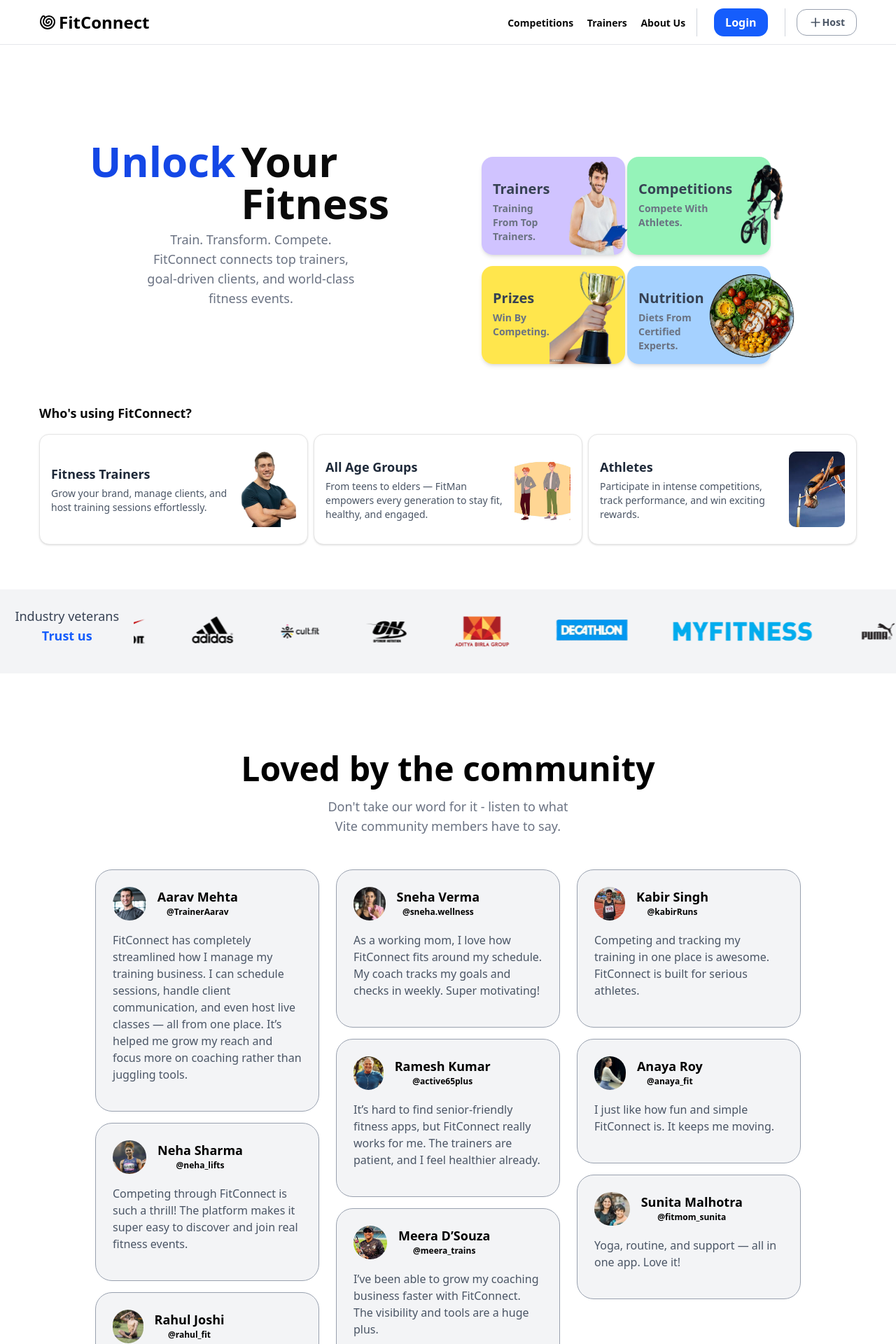
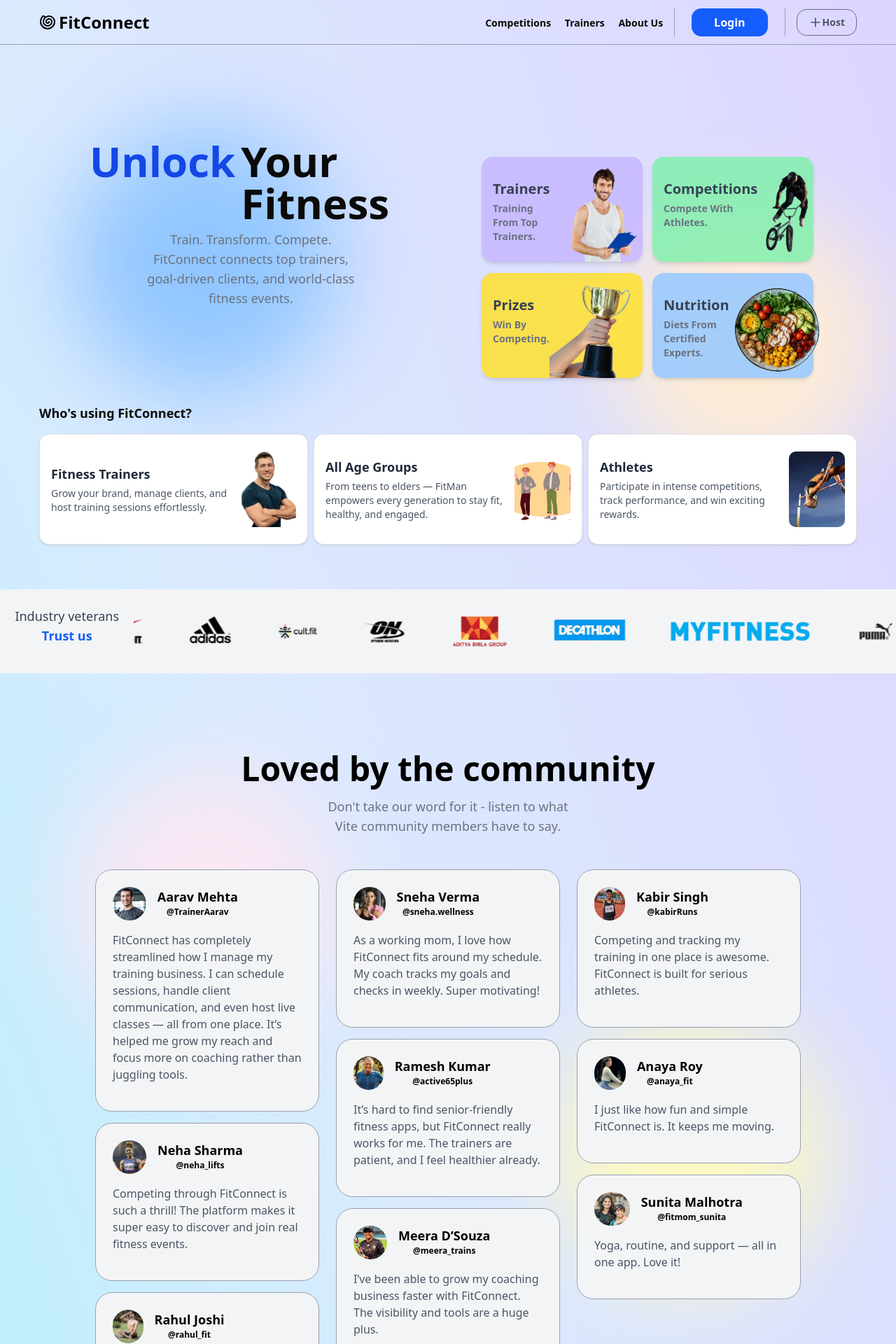
Before and after one commit to Praveenkumar02023/fit-connect, a React (Vite) app in the folder frontend/: page / in a window 1280 px wide. Shown: the top 1920 px of the page at 70% size. Built offline with nearby package versions, Linux system fonts and the light colour scheme.

Commit message:
add CTA and footer, add gradient and gradient minor animations.

```diff
--- a/frontend/src/App.jsx
+++ b/frontend/src/App.jsx
@@ -11,7 +11,6 @@ function App() {
         <Route path='/' element={<Home/>}/>
         <Route path="/signin" element={<Signin />} />
         <Route path="/signup" element={<Signup />} />
-
       </Routes>
     </Router>
   )
--- a/frontend/src/components/Home.jsx
+++ b/frontend/src/components/Home.jsx
@@ -8,12 +8,18 @@ import LogoSlider from "./LandingPage/LogoSlider.jsx"
 import Reviews from "./LandingPage/Reviews.jsx"
 import TopMentor from "./LandingPage/TopMentor.jsx"
 import TopCompetition from "./LandingPage/TopCompetetion.jsx"
+import CallToAction from "./LandingPage/CallToAction.jsx"
+import Footer from "./LandingPage/Footer.jsx"
+import { useNavigate } from "react-router-dom"
 
 const Home = () => {
+
+  const navigate = useNavigate();
+
   return (
-    <div className='min-h-screen w-full flex flex-col overflow-x-hidden gap-y-4 '>
+    <div className='bg-gradient-to-bl from-violet-200 via-blue-100 to-cyan-200 min-h-screen w-full flex flex-col overflow-x-hidden gap-y-4 '>
 
-      <div className='px-14 items-center h-16 w-full  border-b border-gray-200 flex justify-between ' >
+      <div className='px-14 items-center h-16 w-full  border-b border-gray-400 flex justify-between ' >
         <div className='flex justify-center items-center text-black font-bold text-2xl ' >
           {<Shell />}
           <h1 className='ml-1' >FitConnect</h1>
@@ -24,17 +30,22 @@ const Home = () => {
             <NavbarLink text={" Trainers "} to={"/signin"} />
             <NavbarLink text={" About Us "} to={"/about"} />
           </div>
-          <div className=" h-full w-fit px-6 border-x border-gray-300" >
-            <Button size="md" className="transform-transition hover:scale-105 rounded-full text-md font-semibold " >Login</Button>
+          <div className=" h-full w-fit px-6 border-x border-gray-400" >
+            <Button size="md" className="transform-transition hover:scale-105 rounded-full text-md font-semibold px-8 cursor-pointer " onClick={() => {navigate("/signin")}} >Login</Button>
           </div>
-          <Button className=" items-center justify-center rounded-full ml-2 flex text-sm font-semibold border-gray-400 text-gray-600 hover:bg-blue-100 hover:border-blue-400 hover:text-blue-600 transform-transition hover:scale-105 " size="md" variant="outline" >{<Plus size={20}/>}Host</Button>
+          <Button className=" items-center justify-center rounded-full ml-2 flex text-sm font-semibold border-gray-500 text-gray-600 hover:bg-blue-100 hover:border-blue-400 hover:text-blue-600 transform-transition hover:scale-105 cursor-pointer  " size="md" variant="outline" onClick={() => {navigate("/event/create")}} >{<Plus size={20}/>}Host</Button>
         </div>
       </div>
 
       {/* hero section */}
-      <div className="py-24 flex h-[60vh] w-full px-[10%] justify-between">
+      <div className=" relative py-24 flex h-[60vh] w-full px-[10%] justify-between">
 
-        <div className="w-[45%] flex flex-col h-full items-center justify-center" >
+        <div className="absolute inset-0" >
+            <div className=" absolute top-25 blur-3xl left-25 h-96 w-96 bg-blue-300  rounded-full animate-pulse"></div>
+             <div className=" absolute top-55 blur-3xl right-5 h-96 w-96 bg-orange-100  rounded-full animate-pulse"></div>
+        </div>
+
+        <div className="relative w-[45%] flex flex-col h-full items-center justify-center" >
 
           <h1 className=" text-6xl flex font-bold" ><p className="mr-2 text-blue-700" > Unlock </p>  Your Fitness</h1>
 
@@ -42,7 +53,7 @@ const Home = () => {
 
         </div>
 
-        <div className="  w-[50%]  p-12  h-full justify-center  items-center grid grid-cols-2 gap-y-4 " >
+        <div className="relative w-[50%]  p-12  h-full justify-center  items-center grid grid-cols-2 gap-y-4 gap-x-18 " >
 
             <FeatureCard title={"Trainers"} subtitle={"Training From Top Trainers."} bgColor={"bg-violet-300/80"} image={"../../public/trainer.png"} />
 
@@ -56,7 +67,7 @@ const Home = () => {
         </div>
       </div>
 
-      <div className="px-14 w-full ">
+      <div className="relative px-14 w-full ">
         <h1 className="text-lg font-semibold " >Who's using FitConnect? </h1>
         <div className="flex gap-x-2 w-full pt-4 " >
           <WhoCard title={"Fitness Trainers"} description={"Grow your brand, manage clients, and host training sessions effortlessly."} image={"/whoTrainer.png"} />
@@ -76,6 +87,10 @@ const Home = () => {
       <TopMentor/>
 
       <TopCompetition/>
+
+      <CallToAction/>
+
+      <Footer/>
     </div>
   )
 }
--- /dev/null
+++ b/frontend/src/components/LandingPage/CallToAction.jsx
@@ -0,0 +1,24 @@
+import { ArrowRight } from "lucide-react";
+
+const CallToAction = () => {
+  return (
+    <div className="relative w-screen px-14" >
+        <section className="bg-gradient-to-r from-indigo-900 via-blue-600 to-pink-900 text-white py-16 text-center rounded-2xl shadow-lg mt-16">
+      <h2 className="text-4xl font-bold mb-4">Level Up Your Fitness Journey with FitMan</h2>
+      <p className="text-lg mb-8 max-w-2xl mx-auto">
+        Whether you're a trainer looking to grow or a fitness enthusiast ready to transform, FitMan gives you the tools to connect, train, and thrive.
+      </p>
+      <div className="flex justify-center gap-4 flex-wrap">
+        <button className="bg-white text-blue-700 hover:bg-blue-100 font-semibold py-3 px-6 rounded-full flex items-center gap-2 transition hover:scale-105 cursor-pointer">
+          Join as a Trainer <ArrowRight className="w-4 h-4" />
+        </button>
+        <button className="bg-black bg-opacity-20 hover:bg-opacity-40 font-semibold py-3 px-6 rounded-full flex items-center gap-2 transition hover:scale-105 cursor-pointer">
+          Explore Events & Trainers <ArrowRight className="w-4 h-4" />
+        </button>
+      </div>
+    </section>
+    </div>
+  );
+};
+
+export default CallToAction;
--- a/frontend/src/components/LandingPage/CompetitionCard.jsx
+++ b/frontend/src/components/LandingPage/CompetitionCard.jsx
@@ -3,7 +3,7 @@ import { Eye, Users } from "lucide-react";
 
 const CompetitionCard = ({ title, organizer, tags, views, applied, image }) => {
   return (
-    <div className="min-w-[290px] max-w-[290px] h-[225px] rounded-xl bg-white border shadow-sm flex flex-col overflow-hidden relative">
+    <div className="hover:border-black hover:scale-105 transition-transform min-w-[290px] max-w-[290px] h-[225px] rounded-xl bg-white border border-gray-400 shadow-sm flex flex-col overflow-hidden relative">
       {/* Top half: image and tags */}
       <div
         className="h-[35%] relative bg-gradient-to-br from-purple-100 via-blue-100 to-blue-100"
--- /dev/null
+++ b/frontend/src/components/LandingPage/Footer.jsx
@@ -0,0 +1,52 @@
+import { Dumbbell, Heart, Shell } from 'lucide-react';
+import { Link } from 'react-router-dom';
+
+const Footer = () => {
+  return (
+    <div className="mt-12 px-12 h-[40vh] w-full bg-gray-900">
+      <div className="flex py-4 h-[75%] flex-wrap">
+        {/* Left Side - Branding */}
+        <div className="gap-y-4 flex flex-col justify-between text-white w-full md:w-1/2 p-8">
+          <h2 className="text-5xl font-bold text-white flex items-center gap-2">
+            <Shell className="size-10 text-white " /> FitConnect
+          </h2>
+          <p className="pt-2 text-gray-400">
+            Connect with certified trainers, join exciting fitness events, and reach your goals with the best support — all in one platform.
+          </p>
+          <p className="pt-8 text-gray-400">© 2025 FitConnect. All rights reserved.</p>
+        </div>
+
+        {/* Right Side - Links */}
+        <div className="text-white w-full md:w-1/2 flex items-center justify-evenly flex-wrap md:flex-nowrap gap-y-8 md:gap-x-12 p-8">
+          <div className="flex flex-col gap-y-3">
+            <h3 className="text-lg font-bold">Quick Links</h3>
+            <ul className="ml-2 flex flex-col gap-y-2">
+              <li className="hover:underline"><Link to="/">Find Trainers</Link></li>
+              <li className="hover:underline"><Link to="/">Explore Events</Link></li>
+              <li className="hover:underline"><Link to="/">FitConnect Feed</Link></li>
+              <li className="hover:underline"><Link to="/">Join as Trainer</Link></li>
+            </ul>
+          </div>
+          <div className="ml-8 flex flex-col gap-y-3">
+            <h3 className="text-lg font-bold">Company</h3>
+            <ul className="ml-2 flex flex-col gap-y-2">
+              <li className="hover:underline"><Link to="/">About Us</Link></li>
+              <li className="hover:underline"><Link to="/">Contact</Link></li>
+              <li className="hover:underline"><Link to="/">Privacy Policy</Link></li>
+              <li className="hover:underline"><Link to="/">Terms of Service</Link></li>
+            </ul>
+          </div>
+        </div>
+      </div>
+
+      {/* Bottom Bar */}
+      <div className="h-[25%] w-full border-t border-gray-800 flex justify-center text-white items-center text-sm text-center">
+        <p className="flex items-center">
+          Built with <Heart className="mx-2 size-5 text-red-500 fill-red-500" /> by <span className="ml-1 font-medium">Team 31</span>.
+        </p>
+      </div>
+    </div>
+  );
+};
+
+export default Footer;
--- a/frontend/src/components/LandingPage/MentorCard.jsx
+++ b/frontend/src/components/LandingPage/MentorCard.jsx
@@ -1,6 +1,6 @@
 const MentorCard = ({ name, role, image, rating }) => (
 
-  <div className=" hover:border hover:border-black min-w-[260px] max-w-[280px] bg-white shadow rounded-xl overflow-hidden border">
+  <div className="transition-transform hover:scale-105 hover:border hover:border-black min-w-[260px] max-w-[280px] bg-white shadow rounded-xl overflow-hidden border">
     {/* Top Banner */}
     <div className="bg-violet-100 p-3 relative flex justify-between items-start">
       <span className="bg-blue-900 text-white text-xs px-2 py-1 rounded-full">Available</span>
--- a/frontend/src/components/LandingPage/Reviews.jsx
+++ b/frontend/src/components/LandingPage/Reviews.jsx
@@ -63,15 +63,20 @@ const Reviews = () => {
 
 
   return (
-    <div className="px-14 py-24 w-full flex flex-col  items-center h-[110vh] gap-y-12 " >
+    <div className="relative px-14 py-24 w-full flex flex-col  items-center h-[110vh] gap-y-12 " >
 
-        <div className="flex flex-col items-center gap-y-4 w-[60%] text-center" >
+        <div className="inset-0 absolute" >
+         <div className=" absolute top-30 blur-3xl left-25 h-96 w-96 bg-pink-100  rounded-full animate-pulse"></div>
+          <div className=" absolute  blur-3xl bottom-5 right-25 h-96 w-96 bg-yellow-100  rounded-full animate-pulse"></div>
+      </div>
+
+        <div className="relative flex flex-col items-center gap-y-4 w-[60%] text-center" >
           <h1 className="text-black font-bold text-5xl" >Loved by the community</h1>
           <p className="text-gray-500 w-[50%] text-lg " >
             Don't take our word for it - listen to what Vite community members have to say.
           </p>
         </div>
-        <div className="flex gap-x-6" >
+        <div className="relative flex gap-x-6" >
 
           <div  className="flex flex-col gap-y-4 pt-">
 
--- a/frontend/src/components/LandingPage/TopCompetetion.jsx
+++ b/frontend/src/components/LandingPage/TopCompetetion.jsx
@@ -67,7 +67,13 @@ const TopCompetition = () => {
   };
 
   return (
-    <div className="pt-18 px-14 py-10 w-full">
+    <div className="relative pt-18 px-14 py-10 w-full">
+
+      <div className="inset-0 absolute" >
+         <div className=" absolute top-30 blur-3xl left-25 h-96 w-96 bg-green-100  rounded-full animate-pulse"></div>
+          <div className=" absolute  blur-3xl right-25 h-96 w-96 bg-violet-200  rounded-full animate-pulse"></div>
+      </div>
+
       {/* Header */}
       <div className="flex justify-between items-center mb-6 w-full ">
         <div className="flex flex-col items-center w-full">
@@ -81,19 +87,19 @@ const TopCompetition = () => {
       </div>
 
       {/* Arrow + Scroll Section */}
-      <div className="flex justify-center items-center">
+      <div className="relative flex justify-center items-center">
         {/* Left Arrow */}
         <div className="px-12">
           <ArrowLeft
             onClick={() => scroll("left")}
-            className="border rounded-full cursor-pointer hover:border-gray-200 hover:bg-gray-100"
+            className="relative border rounded-full cursor-pointer hover:border-gray-400 hover:bg-gray-100"
           />
         </div>
 
         {/* Scrollable Cards */}
         <div
           ref={scrollRef}
-          className="flex overflow-x-auto scroll-smooth gap-4 no-scrollbar"
+          className="py-4 relative flex overflow-x-auto scroll-smooth gap-4 no-scrollbar"
         >
           {competitions.map((comp, i) => (
             <CompetitionCard key={i} {...comp} />
@@ -104,7 +110,7 @@ const TopCompetition = () => {
         <div className="px-12">
           <ArrowRight
             onClick={() => scroll("right")}
-            className="border rounded-full cursor-pointer hover:border-gray-200 hover:bg-gray-100"
+            className="relative border rounded-full cursor-pointer hover:border-gray-200 hover:bg-gray-100"
           />
         </div>
       </div>
--- a/frontend/src/components/LandingPage/TopMentor.jsx
+++ b/frontend/src/components/LandingPage/TopMentor.jsx
@@ -91,7 +91,7 @@ const TopMentor = () => {
         {/* Cards Scroll */}
         <div
           ref={scrollRef}
-          className="flex overflow-x-auto scroll-smooth gap-4 no-scrollbar"
+          className="flex py-4 overflow-x-auto scroll-smooth gap-4 no-scrollbar"
         >
           {mentors.map((mentor, i) => (
             <MentorCard key={i} {...mentor} />
--- a/frontend/src/components/LandingPage/featureCard.jsx
+++ b/frontend/src/components/LandingPage/featureCard.jsx
@@ -2,7 +2,7 @@ import React from 'react';
 
 const FeatureCard = ({ title, subtitle, bgColor, image }) => {
   return (
-    <div className={`cursor-pointer hover:-translate-y-2 transition-transform duration-300   rounded-2xl shadow-md px-4 text-white ${bgColor} w-[16vw] h-[140px] flex  justify-between`}>
+    <div className={`cursor-pointer hover:-translate-y-2 transition-transform duration-300   rounded-2xl shadow-md px-4 text-white ${bgColor} w-[18vw] h-[150px] flex  justify-between`}>
       <div className=' pt-8 flex flex-col' >
         <h2 className="text-xl text-gray-700 font-semibold">{title}</h2>
         <p className="text-sm font-semibold text-gray-500 mt-1">{subtitle}</p>
```
